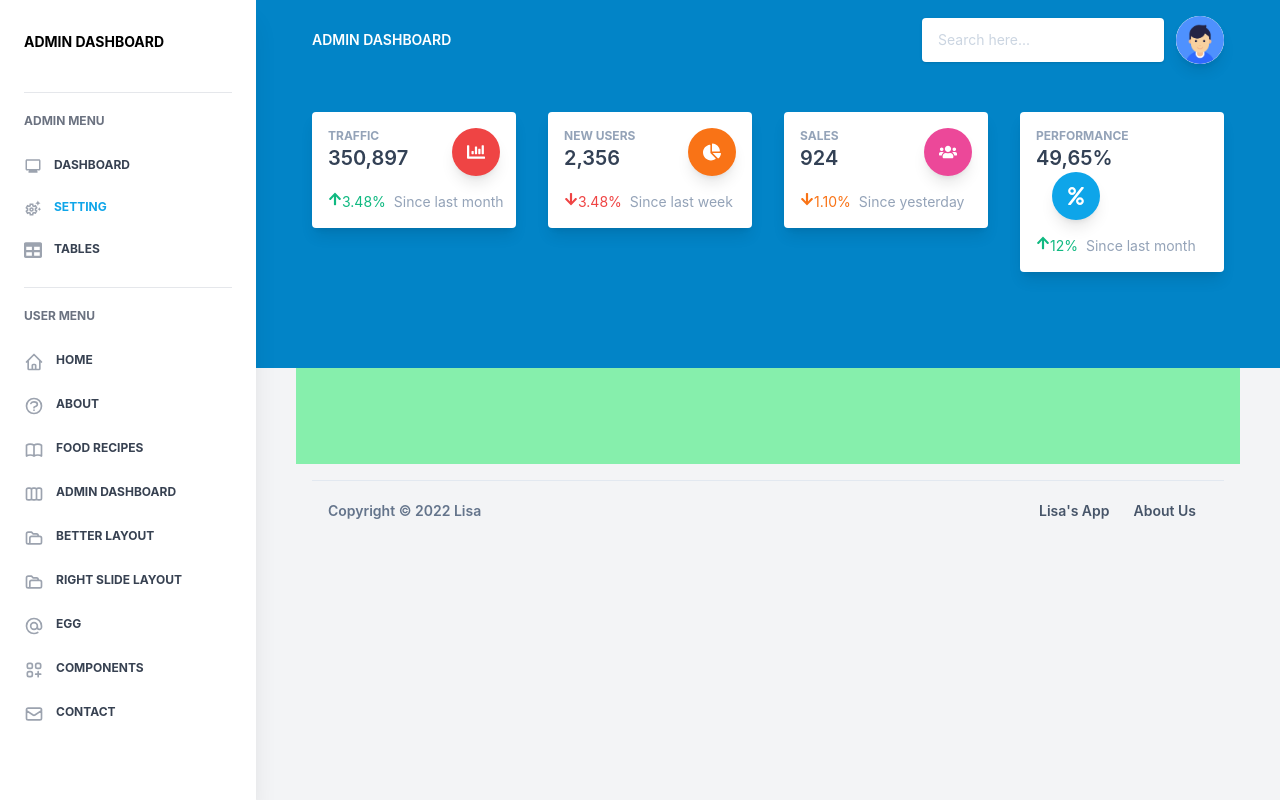
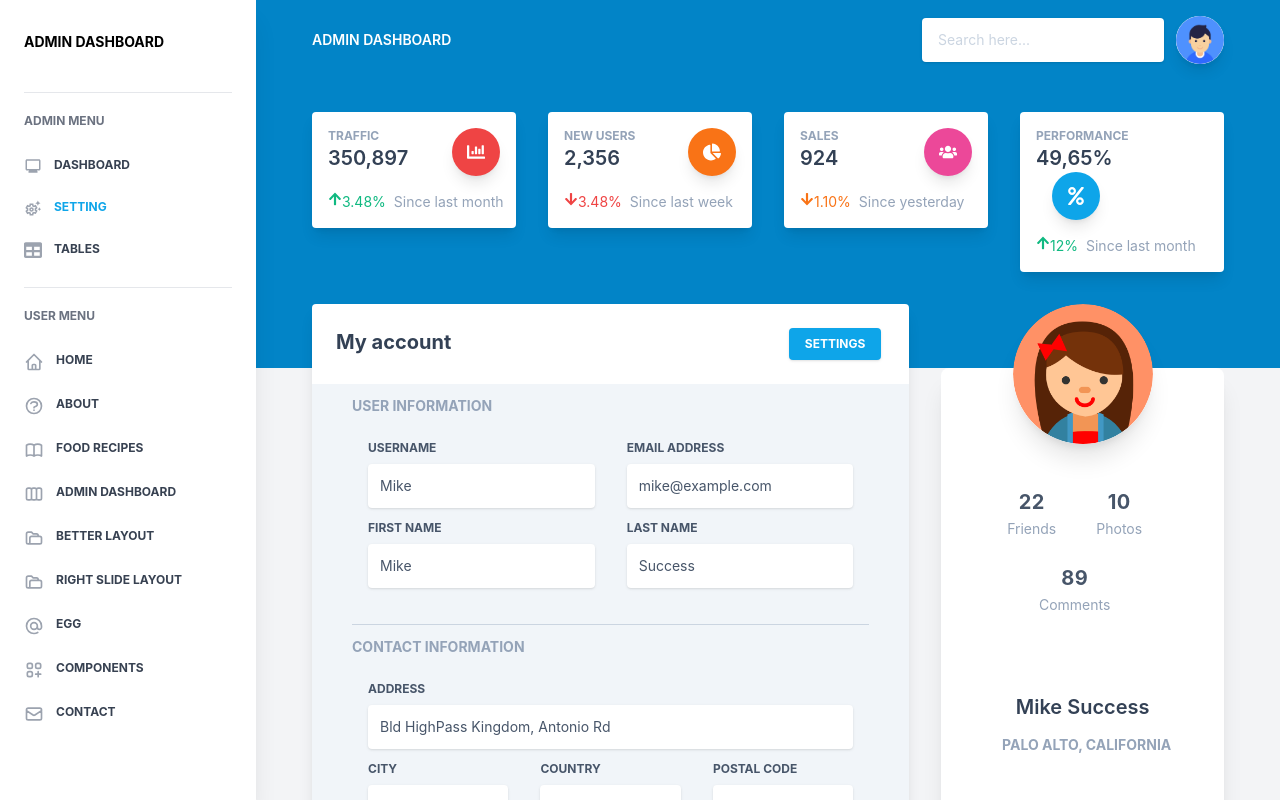
Before and after one commit to ellesis/tailwind-react, a React (Create React App) app: page /admin/setting in a window 1280 px wide. Shown: the top 800 px of the page. Built offline with nearby package versions, Linux system fonts and the light colour scheme.

Commit message:
Make Setting page in the AdminLayout

```diff
--- a/src/pages/admin/Setting.js
+++ b/src/pages/admin/Setting.js
@@ -1,5 +1,18 @@
 import React from 'react'
+import UserInfo from '../../components/forms/UserInfo'
+import UserProfileCard from '../../components/cards/UserProfileCard'
 
 export default function Setting() {
-  return <div className="z-100 h-40 bg-green-300">Setting</div>
+  return (
+    <>
+      <div className="flex flex-wrap">
+        <div className="w-full lg:w-8/12 px-4">
+          <UserInfo />
+        </div>
+        <div className="w-full lg:w-4/12 px-4">
+          <UserProfileCard />
+        </div>
+      </div>
+    </>
+  )
 }
```
